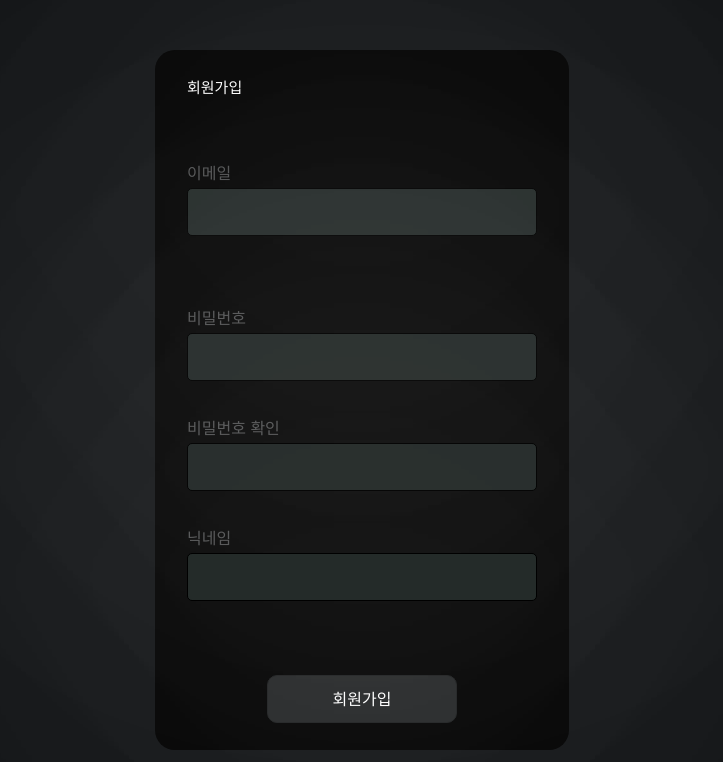
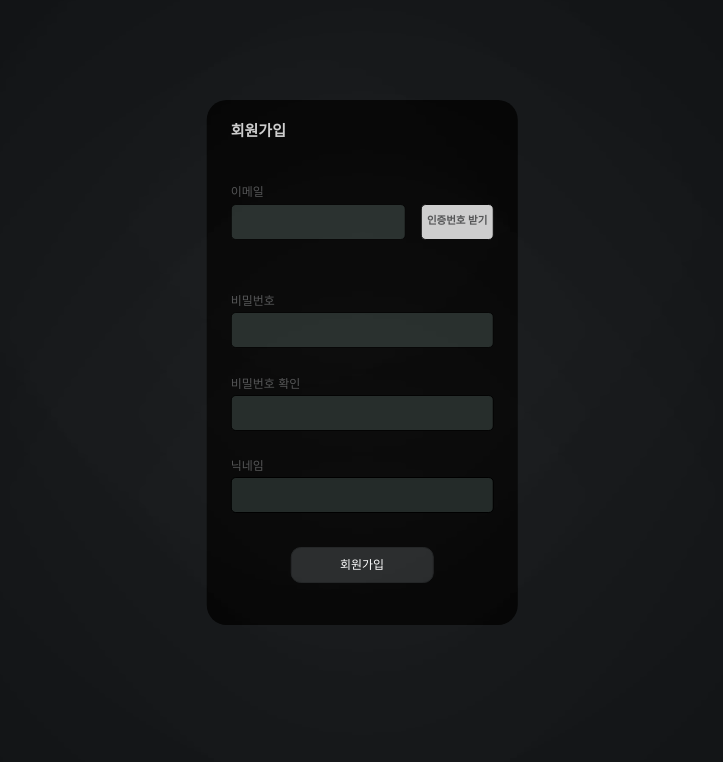
Before and after one commit to youngchannelforyou/gonggam, a React (Create React App) app in the folder frontend/: page /join in a window 1280 px wide. Shown: the top 762 px of the page, without its empty margins (278-1001 px from the left). Built offline with nearby package versions, Linux system fonts and the light colour scheme.

Commit message:
[frontend] 전반적인 css 수정 / 로그인 / 멤버 요청 - normaltypeinput 버튼 받을 수 있는 children 추가 - joinform -> value 수정 및 request 함수 수정 - loginform -> request 함수 수정 - mainpage -> getmember 함수 추가

```diff
--- a/frontend/public/index.html
+++ b/frontend/public/index.html
@@ -4,7 +4,7 @@
 <head>
   <meta charset="utf-8" />
   <link rel="icon" href="%PUBLIC_URL%/favicon.ico" />
-  <!-- <meta name="viewport" content="width=device-width, initial-scale=1" /> -->
+  <meta name="viewport" content="width=device-width, initial-scale=1" />
   <meta name="theme-color" content="#000000" />
   <meta name="description" content="Web site created using create-react-app" />
   <link rel="apple-touch-icon" href="%PUBLIC_URL%/logo192.png" />
--- a/frontend/src/components/AccountList/AccountElement.jsx
+++ b/frontend/src/components/AccountList/AccountElement.jsx
@@ -31,8 +31,8 @@ function AccountElement({ title, imgUrl, memberCount }) {
 const container = css``;
 
 const accountInfoWrapper = css`
-    width: 250px;
-    height: 250px;
+    width: 187.5px;
+    height: 187.5px;
 `;
 
 
@@ -40,7 +40,7 @@ const accountImgWrapper = (mouseOverState) => css`
     width: 100%;
     height: 100%;
     overflow: hidden;
-    margin-bottom: 10px;
+    margin-bottom: 7.5px;
     border-radius: 10px;
     cursor: grab;
 
@@ -49,7 +49,6 @@ const accountImgWrapper = (mouseOverState) => css`
         height: 100%;
         object-fit: cover;
         transition: 0.5s;
-
 
         ${mouseOverState && 'scale: 110%;'}
     }
@@ -65,9 +64,9 @@ const accountInfo = (mouseMoverState) => css`
     align-items: center;
 
     width: 100%;
-    height: 30px;
-    line-height: 30px;
-    padding: 0px 5px;
+    height: 22.5px;
+    line-height: 22.5px;
+    padding: 0px 3.75px;
     bottom: 0px;
     cursor: grab;
 
@@ -76,23 +75,24 @@ const accountInfo = (mouseMoverState) => css`
 
 const titleWrapper = css`
     color: white;
-    font-size: 18px;
+    font-size: 13.5px;
 `;
 
 const memberCountWrapper = css`
     position: relative;
-    top: 3px;
+    top: 2.25px;
+    font-size: 13.5px;
     color: white;
 `;
 
 const userNumberImg = css`
-    width: 20px;
-    margin-right: 10px;
+    width: 15px;
+    margin-right: 7.5px;
 `;
 
 const memberCountSpan = css`
     position: relative;
-    top: -5px;
+    top: -3.75px;
 `;
 
 export default AccountElement;
--- a/frontend/src/components/AccountList/AccountSlider.jsx
+++ b/frontend/src/components/AccountList/AccountSlider.jsx
@@ -30,6 +30,6 @@ const title = css`
 const listSlider = css`
     display: flex;
     flex-wrap: wrap;
-    gap: 30px;
-    margin-top: 50px;
+    gap: 22.5px;
+    margin-top: 37.5px;
 `;
--- a/frontend/src/components/Form/NormalTypeButton.jsx
+++ b/frontend/src/components/Form/NormalTypeButton.jsx
@@ -17,12 +17,12 @@ NormalTypeButton.defaultPorps = {
 
 const basicButton = css`
   display: block;
-  width: 190px;
-  height: 48px;
-  margin: 0 auto 20px;
-  padding: 14px;
+  width: 142.5px;
+  height: 36px;
+  margin: 0 auto 15px;
+  padding: 10.5px;
   border: 1px #1C1E1F solid;
   border-radius: 10px;
 
-  font-size: 16px;
+  font-size: 12px;
 `;
--- a/frontend/src/components/Form/NormalTypeInput.jsx
+++ b/frontend/src/components/Form/NormalTypeInput.jsx
@@ -1,11 +1,14 @@
 import React from 'react';
-import { css } from '@emotion/css';
+import { css, cx } from '@emotion/css';
 
-function NormalTypeInput({ labelText, onChangeFuc, value, styles }) {
+function NormalTypeInput({ labelText, onChangeFuc, value, styles, type, children }) {
   return (
-    <div className={inputForm}>
+    <div className={cx(inputForm, styles)}>
       <label className={inputLabel}>{labelText}</label>
-      <input name={labelText} className={idInput} value={value} onChange={onChangeFuc} />
+      <div className={inputWrapper}>
+        <input name={labelText} className={idInput} value={value} onChange={onChangeFuc} type={type} />
+        {children}
+      </div>
     </div>
   );
 }
@@ -13,34 +16,41 @@ function NormalTypeInput({ labelText, onChangeFuc, value, styles }) {
 export default NormalTypeInput;
 
 NormalTypeInput.defaultProps = {
+  onChangeFuc: () => { },
   labelText: "loading...",
-  onChangeFuc: () => { },
-  styles: css``
+  styles: css``,
+  value: '',
+  type: 'text'
 }
 
 
 const inputForm = css`
   width: 100%;
+  color: #4D4E4F;
 `;
 
 const inputLabel = css`
   display: block;
-  margin-bottom: 7px;
-  font-size: 16px;
+  margin-bottom: 5.25px;
+  font-size: 12px;
   font-weight: 400;
-  color: #4D4E4F;
 `;
 
 
 const idInput = css`
   width: 100%;
-  height: 48px;
+  height: 36px;
   border: 1px solid black;
-  padding: 14px;
-  font-size: 14px;
+  padding: 10.5px;
+  font-size: 10.5px;
   color: white;
   background-color: #242B29;
   filter: drop-shadow(0 0 15rem white);
   border-radius: 5px;
-  margin-bottom: 17px;
+  margin-bottom: 12.75px;
 `;
+
+const inputWrapper = css`
+  display: flex;
+  gap: 15px;
+`;
--- a/frontend/src/components/Join/JoinForm.jsx
+++ b/frontend/src/components/Join/JoinForm.jsx
@@ -5,8 +5,8 @@ import NormalTypeButton from '../Form/NormalTypeButton';
 import { useNavigate } from 'react-router-dom';
 
 function JoinForm() {
-    const [id, setId] = useState('');
-    const [pw, setPw] = useState('');
+    const [inputValue, setInputValue] = useState({});
+    const [emailRequestInputText, setEmailRequestInputText] = useState(null);
     const movePage = useNavigate();
 
 
@@ -15,15 +15,37 @@ function JoinForm() {
             target: { name, value },
         } = e;
 
-        if (name === '아이디') {
-            setId(value);
+        if (name === '이메일') {
+            setInputValue();
         } else if (name === '비밀번호') {
-            setPw(value);
+            setInputValue(value);
         }
     }
 
+    async function sendAuthMail() {
+        setEmailRequestInputText('전송 중');
+
+        await fetch('http://localhost:8080/Member/createcode', {
+            method: 'POST',
+            body: JSON.stringify({
+                "email": inputValue.email,
+            }),
+            headers: {
+                'Content-Type': 'application/json',
+                'Accept': 'application/json',
+            }
+        })
+            .then((responseData) => responseData.json())
+            .then((data) => {
+                console.log(data);
+                if (data.code === 200) {
+                    emailRequestInputText('전송 완료');
+                }
+            })
+    }
+
     async function requestJoin() {
-        const data = await fetch('http://localhost:8080/Member/signupmember', {
+        await fetch('http://localhost:8080/Member/signupmember', {
             method: 'POST',
             body: JSON.stringify({
                 "Id": "test",
@@ -34,10 +56,15 @@ function JoinForm() {
                 'Content-Type': 'application/json',
                 'Accept': 'application/json',
             }
-        });
+        })
+            .then((responseData) => responseData.json())
+            .then((data) => {
+                console.log(data);
+                movePage('/');
+                if (data.code === 200) {
+                }
+            })
 
-        console.log(data);
-        movePage('/');
     }
 
     return (
@@ -48,12 +75,16 @@ function JoinForm() {
                 </div>
                 <div className={inputWrapper}>
                     <div className={emailInputWrapper}>
-                        <NormalTypeInput labelText='이메일' value={id} onChangeFuc={onChange} />
+                        <NormalTypeInput labelText='이메일' value={inputValue.id} onChangeFuc={onChange} type='email' >
+                            <button className={authMailSendButton(emailRequestInputText)} type='button' onClick={sendAuthMail}>
+                                {emailRequestInputText ?? '인증번호 받기'}
+                            </button>
+                        </NormalTypeInput>
                     </div>
                     <div className={othersInputWrapper}>
-                        <NormalTypeInput labelText='비밀번호' value={pw} onChangeFuc={onChange} />
-                        <NormalTypeInput labelText='비밀번호 확인' value={pw} onChangeFuc={onChange} />
-                        <NormalTypeInput labelText='닉네임' value={pw} onChangeFuc={onChange} />
+                        <NormalTypeInput labelText='비밀번호' value={inputValue.pw} onChangeFuc={onChange} />
+                        <NormalTypeInput labelText='비밀번호 확인' value={inputValue.pwCheck} onChangeFuc={onChange} />
+                        <NormalTypeInput labelText='닉네임' value={inputValue.nickName} onChangeFuc={onChange} />
                     </div>
                 </div>
                 <div className={buttonWrapper}>
@@ -69,43 +100,61 @@ export default JoinForm;
 
 
 const container = css`
-    width: 414px;
-    height: 700px;
+    width: 310.5px;
+    height: 525px;
 
     margin: 0 auto;
     background-color: black;
     color: white;
     border-radius: 20px;
-    padding: 30px 32px;
+    padding: 22.5px 24px;
 `;
 
 const mainTitle = css`
-    height: 55px;
+    height: 41.25px;
     font-size: 15px;
-
+    font-weight: bold;
+    color: #cecece;
     img {
         height: 100%;
     }
 `;
 
 const inputWrapper = css`
-    margin-top: 30px;
-    font-size: 14px;
-    margin-bottom: 57px;
+    margin-top: 22.5px;
+    font-size: 10.5px;
+    margin-bottom: 42,75px;
 `;
 
 const emailInputWrapper = css`
-    margin-bottom: 57px;
+    display: flex;
+    align-items: center;
+    margin-bottom: 42.75px;
+`;
+
+
+
+const authMailSendButton = (emailRequestInputText) => css`
+    width: 112.5px;
+    font-size: 10.5px;
+    font-weight: bold;
+    height: 36px;
+    background-color: #cecece;
+    border: 1px solid black;
+    border-radius: 5px;
+    transition: 0.3s;
+
+    ${emailRequestInputText !== null && 'background-color: black;'}
 `;
 
 const othersInputWrapper = css`
     display: flex;
     flex-direction: column;
-    gap:22px;
+    gap: 16.5px;
 `;
 
 const buttonWrapper = css`
-    margin-top: 27.6px;
+    margin-top: 20.7px;
 `;
 
 const joinButton = css`
--- a/frontend/src/components/Login/LoginForm.jsx
+++ b/frontend/src/components/Login/LoginForm.jsx
@@ -29,7 +29,7 @@ function LoginForm() {
 
     console.log(`id: ${id}`);
     console.log(`pw: ${pw}`);
-    const responseData = await fetch('http://localhost:8080/Member/login', {
+    await fetch('http://localhost:8080/Member/login', {
       method: 'POST',
       body: JSON.stringify({
         Id: id,
@@ -41,8 +41,7 @@ function LoginForm() {
       },
       credentials: 'include', // 쿠키 전송을 위해 credentials 옵션을 include로 설정
     })
-    try {
-      await responseData.json()
+      .then((responseData) => responseData.json())
       .then((data) => {
         console.log(data);
         if (data.status === "404") {
@@ -53,9 +52,6 @@ function LoginForm() {
           movePage('/main');
         }
       })
-    } catch (e) {
-      console.log(e);
-    }
   }
 
   async function requestJoin() {
@@ -87,18 +83,18 @@ export default LoginForm;
 
 
 const container = css`
-  width: 414px;
-  height: 500px;
+  width: 310.5px;
+  height: 375px;
 
   margin: 0 auto;
   background-color: black;
   border-radius: 20px;
-  padding: 30px 32px;
+  padding: 22.5px 24px;
 `;
 
 const mainTitle = css`
-  height: 55px;
-  font-size: 15px;
+  height: 41.25px;
+  font-size: 11.25px;
 
   img {
     height: 100%;
@@ -106,12 +102,12 @@ const mainTitle = css`
 `;
 
 const inputWrapper = css`
-    margin-top: 30px;
-    font-size: 14px;
+    margin-top: 22.5px;
+    font-size: 10.5px;
 `;
 
 const buttonWrapper = css`
-  margin-top: 27.6px;
+  margin-top: 20.7px;
 `;
 
 const loginButton = css`
--- a/frontend/src/pages/JoinPage.jsx
+++ b/frontend/src/pages/JoinPage.jsx
@@ -16,7 +16,7 @@ export default JoinPage;
 
 const container = css`
   position: absolute;
-  top: 50%;
+  top: 100px;
   left: 50%;
-  transform: translate(-50%, -50%);
+  transform: translate(-50%, 0);
 `;
--- a/frontend/src/pages/LoginPage.jsx
+++ b/frontend/src/pages/LoginPage.jsx
@@ -22,24 +22,25 @@ export default LoginPage;
 
 const container = css`
   position: absolute;
-  top: 50%;
+  top: 100px;
   left: 50%;
-  transform: translate(-50%, -50%);
+  transform: translate(-50%, 0);
 `;
 
 
 const titleWrapper = css`
+  width: 405px;
   text-align: center;
 `;
 
 const mainTitle = css`
-  font-size: 48px;
+  font-size: 36px;
   color: white;
-  margin-bottom: 29px;
+  margin-bottom: 21.75px;
 `;
 
 const subTitle = css`
-  font-size: 25px;
+  font-size: 18.75px;
   color: #7a7a7a;
-  margin-bottom: 102px;
+  margin-bottom: 76.5px;
 `;
```
Also changed, not shown: frontend/src/pages/MainPage.jsx (+44 -26 lines). Lines whose indentation alone changed are shown as unchanged.
